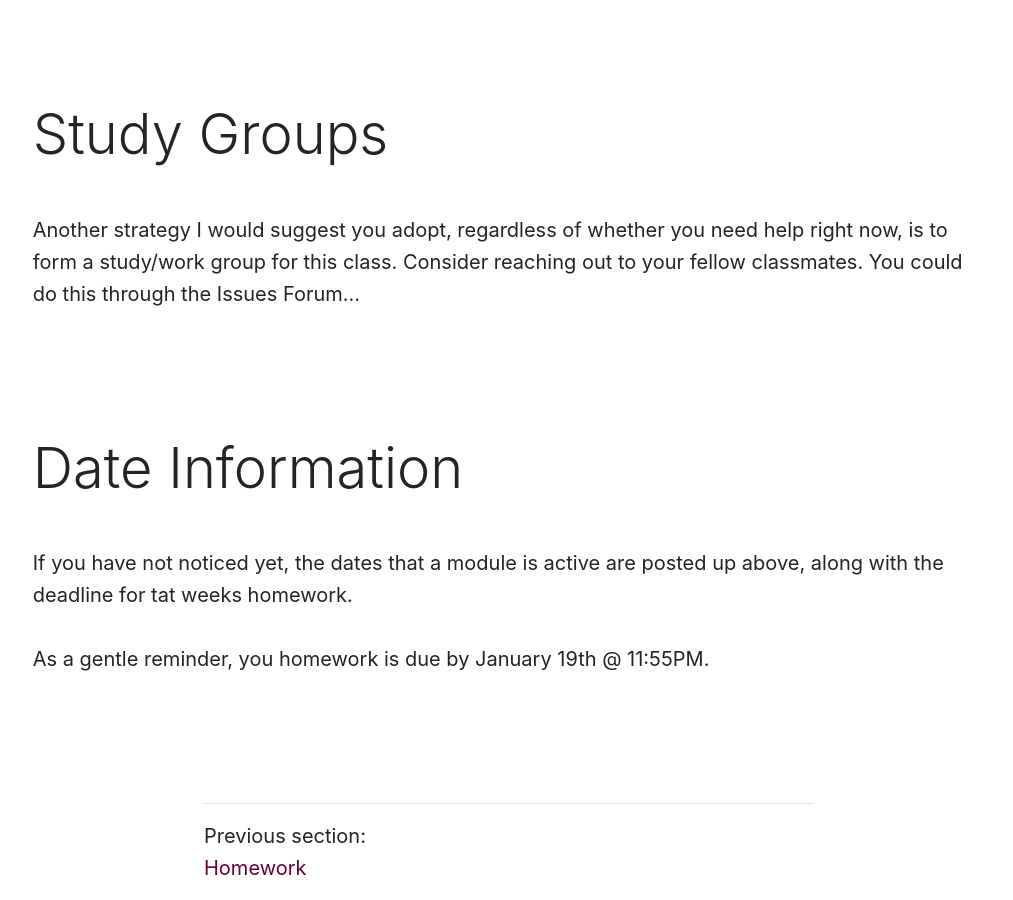
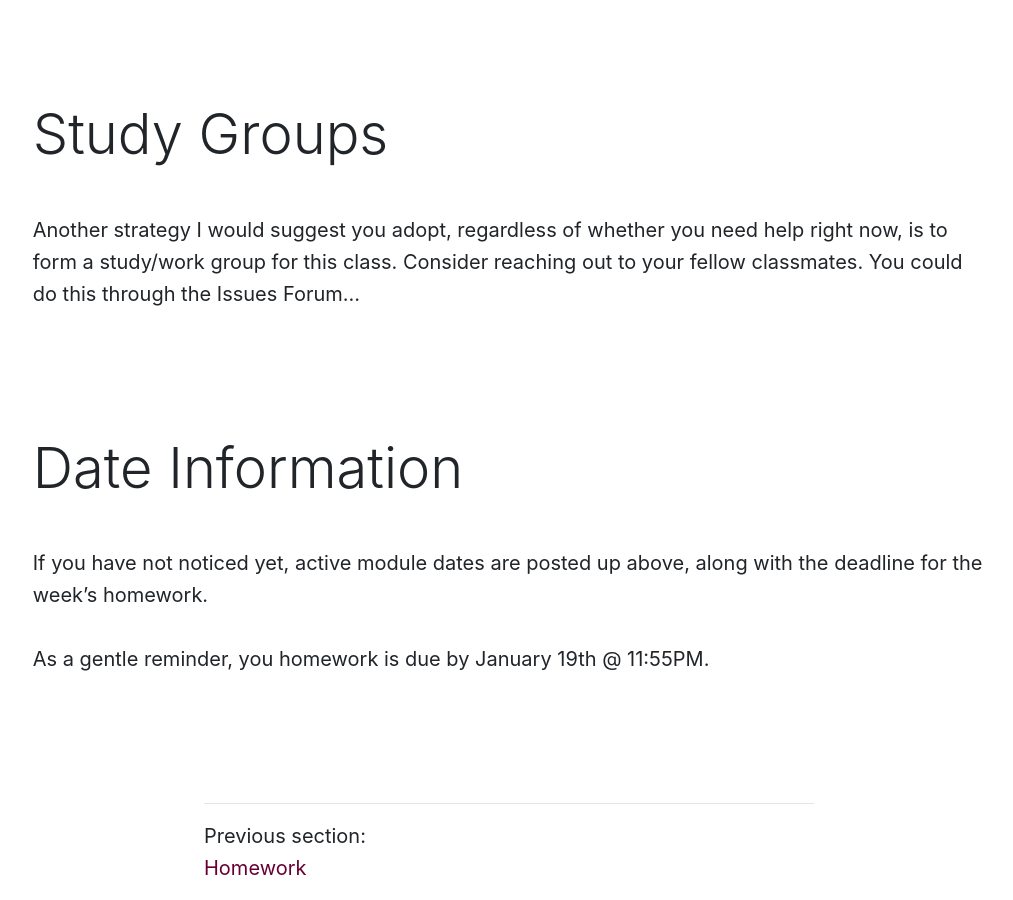
Before and after one commit to Montana-Media-Arts/441-web-tech-Spring2019-course, a Jekyll site: the page built from modules/week-1/_posts/2017-12-30-conclusions.md, in a window 1280 px wide and 900 px high, scrolled down 733 px. Shown: the whole window, without its empty margins (131-1144 px from the left). Built offline with Jekyll 4.4.1, drawn with Linux system fonts in a browser that asks for light colours; nearby versions of some CDN libraries.

Commit message:
Update 2017-12-30-conclusions.md
updated to reflect correct repositories

```diff
--- a/modules/week-1/_posts/2017-12-30-conclusions.md
+++ b/modules/week-1/_posts/2017-12-30-conclusions.md
@@ -7,7 +7,7 @@ module: 1
 
 That is it for Week 1. I hope you are excited for this course and everything we are going to learn this semester.
 
-Remember, if you need help, you should try using the course ["Issues Forum" hosted on GitHub](https://github.com/Montana-Media-Arts/441-WebTech/issues).
+Remember, if you need help, you should try using the course ["Issues Forum" hosted on GitHub](https://github.com/Montana-Media-Arts/441-WebTech-Spring2019/issues).
 
 ## Study Groups
 
@@ -15,6 +15,6 @@ Another strategy I would suggest you adopt, regardless of whether you need help
 
 ## Date Information
 
-If you have not noticed yet, the dates that a module is active are posted up above, along with the deadline for tat weeks homework.
+If you have not noticed yet, active module dates are posted up above, along with the deadline for the week's homework.
 
 As a gentle reminder, you homework is due by {{ site.data.dates[1][1] }}.
```
